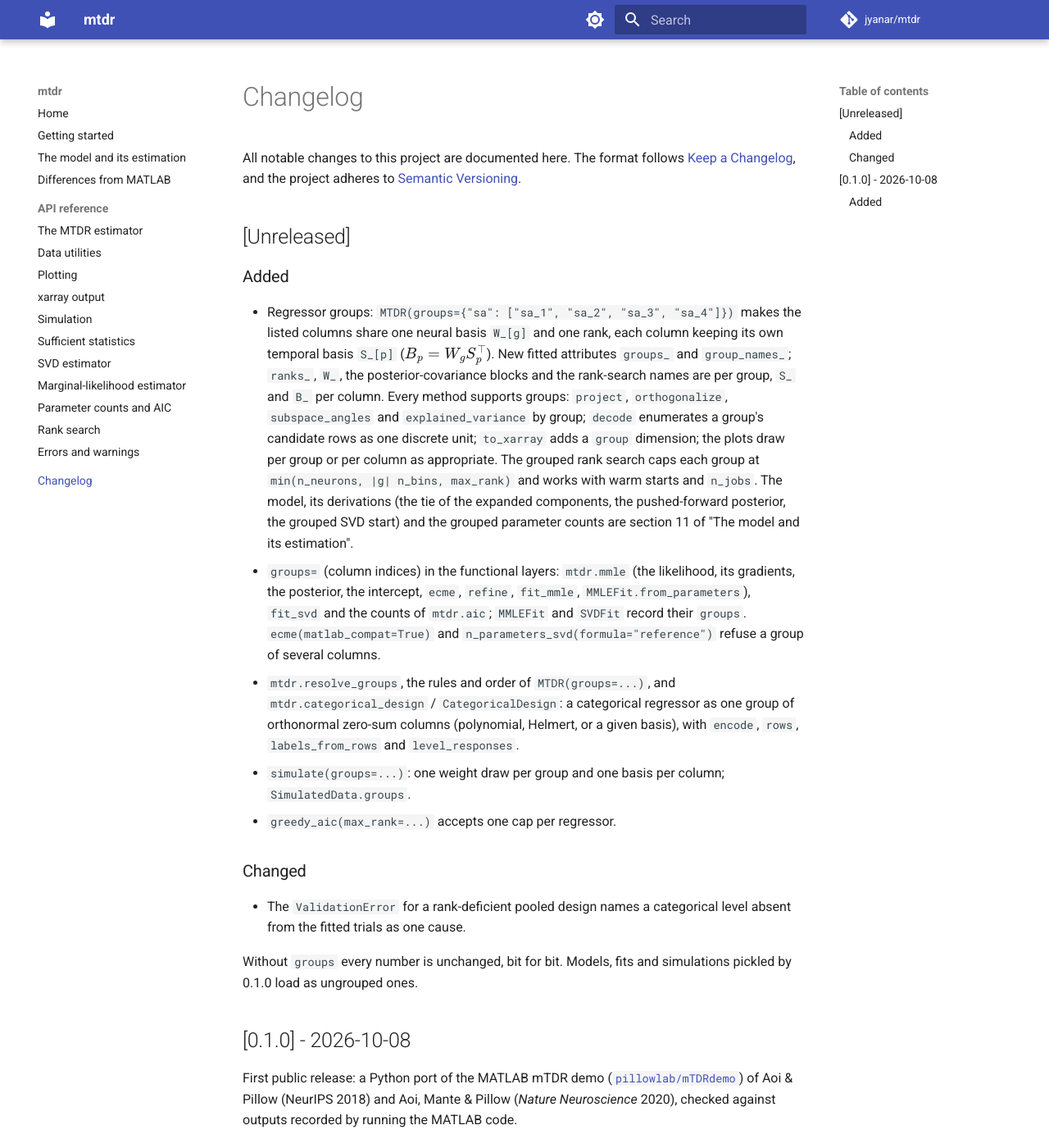
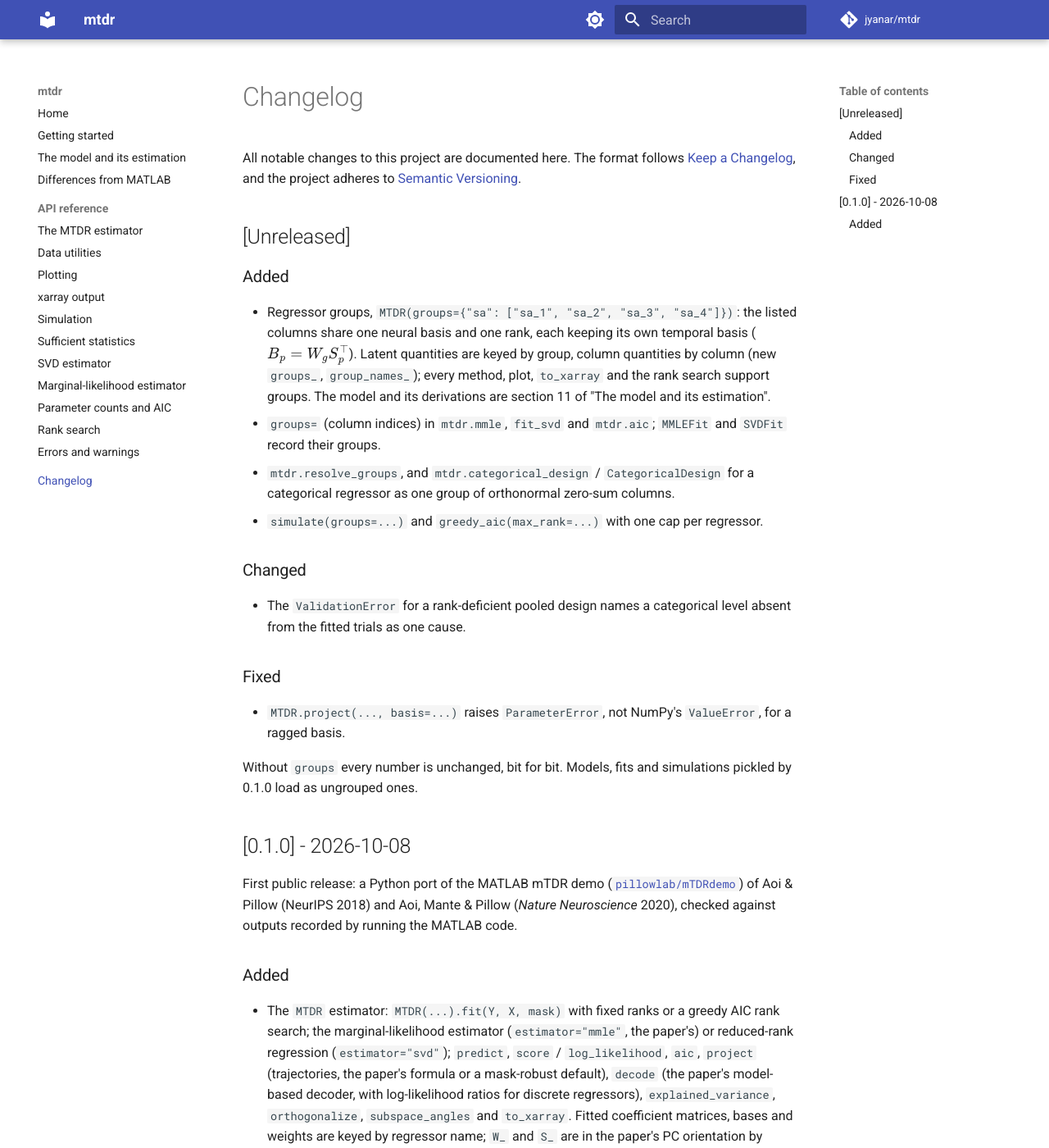
Before and after one commit to jyanar/mtdr, an MkDocs documentation site: the page built from docs/changelog.md, in a window 1280 px wide and 1400 px high. Shown: the whole window at 82% size. Built offline with MkDocs 1.6.1 and Material for MkDocs 9.7.7, drawn with Linux system fonts in a browser that asks for light colours; comment, search, counter and statistics services are not loaded.

```diff
--- a/CHANGELOG.md
+++ b/CHANGELOG.md
@@ -8,35 +8,27 @@ to [Semantic Versioning](https://semver.org/spec/v2.0.0.html).
 
 ### Added
 
-- Regressor groups: `MTDR(groups={"sa": ["sa_1", "sa_2", "sa_3", "sa_4"]})` makes the
-  listed columns share one neural basis `W_[g]` and one rank, each column keeping its own
-  temporal basis `S_[p]` ($B_p=W_gS_p^\top$). New fitted attributes `groups_` and
-  `group_names_`; `ranks_`, `W_`, the posterior-covariance blocks and the rank-search
-  names are per group, `S_` and `B_` per column. Every method supports groups:
-  `project`, `orthogonalize`, `subspace_angles` and `explained_variance` by group;
-  `decode` enumerates a group's candidate rows as one discrete unit; `to_xarray` adds a
-  `group` dimension; the plots draw per group or per column as appropriate. The grouped
-  rank search caps each group at `min(n_neurons, |g| n_bins, max_rank)` and works with
-  warm starts and `n_jobs`. The model, its derivations (the tie of the expanded
-  components, the pushed-forward posterior, the grouped SVD start) and the grouped
-  parameter counts are section 11 of "The model and its estimation".
-- `groups=` (column indices) in the functional layers: `mtdr.mmle` (the likelihood, its
-  gradients, the posterior, the intercept, `ecme`, `refine`, `fit_mmle`,
-  `MMLEFit.from_parameters`), `fit_svd` and the counts of `mtdr.aic`; `MMLEFit` and
-  `SVDFit` record their `groups`. `ecme(matlab_compat=True)` and
-  `n_parameters_svd(formula="reference")` refuse a group of several columns.
-- `mtdr.resolve_groups`, the rules and order of `MTDR(groups=...)`, and
-  `mtdr.categorical_design` / `CategoricalDesign`: a categorical regressor as one group of
-  orthonormal zero-sum columns (polynomial, Helmert, or a given basis), with `encode`,
-  `rows`, `labels_from_rows` and `level_responses`.
-- `simulate(groups=...)`: one weight draw per group and one basis per column;
-  `SimulatedData.groups`.
-- `greedy_aic(max_rank=...)` accepts one cap per regressor.
+- Regressor groups, `MTDR(groups={"sa": ["sa_1", "sa_2", "sa_3", "sa_4"]})`: the listed
+  columns share one neural basis and one rank, each keeping its own temporal basis
+  ($B_p=W_gS_p^\top$). Latent quantities are keyed by group, column quantities by column
+  (new `groups_`, `group_names_`); every method, plot, `to_xarray` and the rank search
+  support groups. The model and its derivations are section 11 of "The model and its
+  estimation".
+- `groups=` (column indices) in `mtdr.mmle`, `fit_svd` and `mtdr.aic`; `MMLEFit` and
+  `SVDFit` record their groups.
+- `mtdr.resolve_groups`, and `mtdr.categorical_design` / `CategoricalDesign` for a
+  categorical regressor as one group of orthonormal zero-sum columns.
+- `simulate(groups=...)` and `greedy_aic(max_rank=...)` with one cap per regressor.
 
 ### Changed
 
 - The `ValidationError` for a rank-deficient pooled design names a categorical level
   absent from the fitted trials as one cause.
+
+### Fixed
+
+- `MTDR.project(..., basis=...)` raises `ParameterError`, not NumPy's `ValueError`, for
+  a ragged basis.
 
 Without `groups` every number is unchanged, bit for bit. Models, fits and simulations
 pickled by 0.1.0 load as ungrouped ones.
```
Also changed, not shown: docs/model.md (+26 -18 lines).
